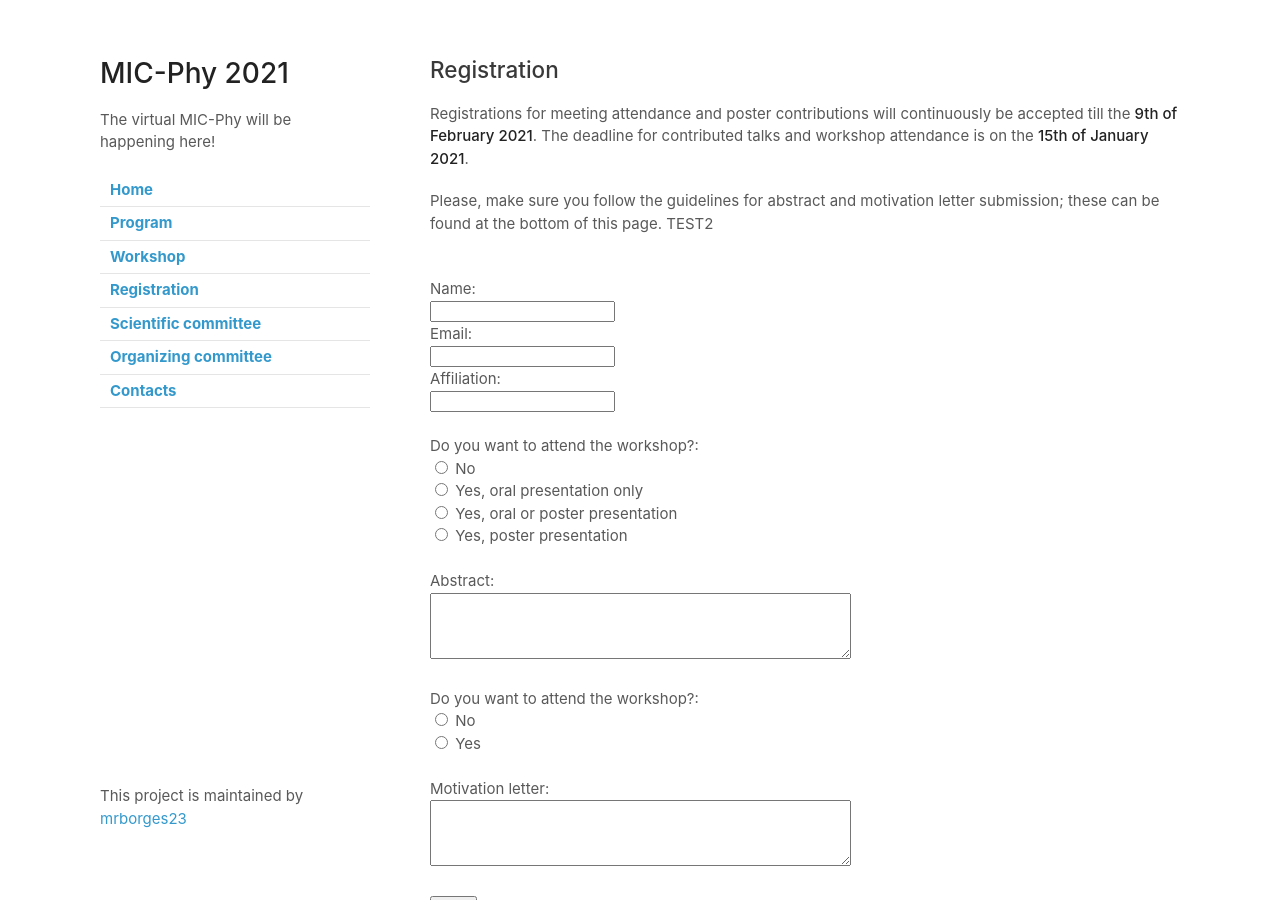
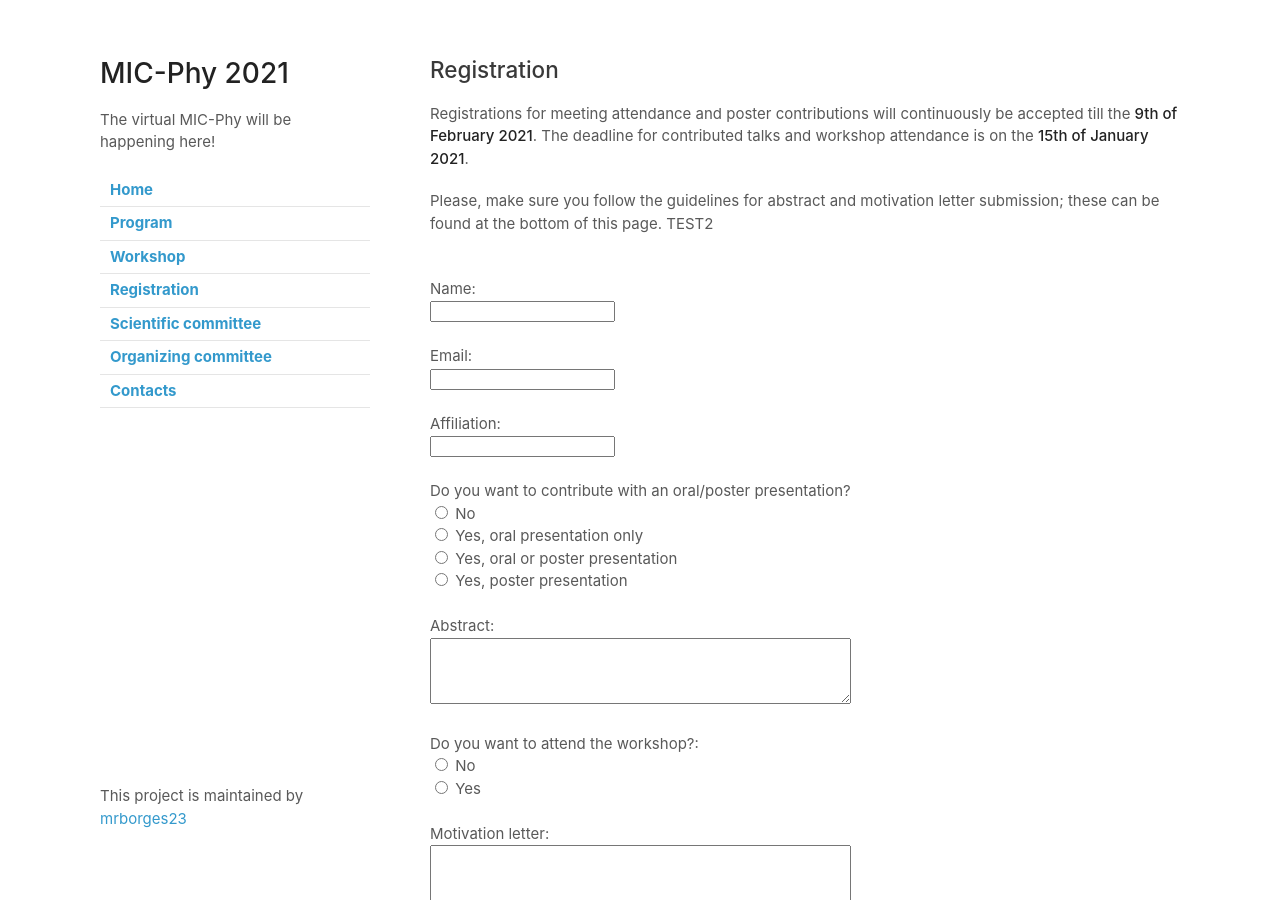
Before and after one commit to mrborges23/micphy2021, a Jekyll site: the page built from registration.md, in a window 1280 px wide and 900 px high. Built offline with Jekyll 4.4.1, drawn with Linux system fonts in a browser that asks for light colours; our own code applies the rules of GitHub Pages for plain Markdown files.

Commit message:
Few changes

```diff
--- a/registration.md
+++ b/registration.md
@@ -8,14 +8,14 @@ Please, make sure you follow the guidelines for abstract and motivation letter s
   <br>
   Name:<br>
   <input type="text" name="name" value="">
-  <br>
+  <br><br>
   Email:<br>
   <input type="text" name="email" value="">
-  <br>
+  <br><br>
   Affiliation:<br>
   <input type="text" name="affiliation" value="">
   <br><br>
-  Do you want to attend the workshop?: <br>
+  Do you want to contribute with an oral/poster presentation? <br>
   <input type="radio" name="question1" value="1"> No <br>
   <input type="radio" name="question1" value="2"> Yes, oral presentation only <br>
   <input type="radio" name="question1" value="3"> Yes, oral or poster presentation <br>
```
